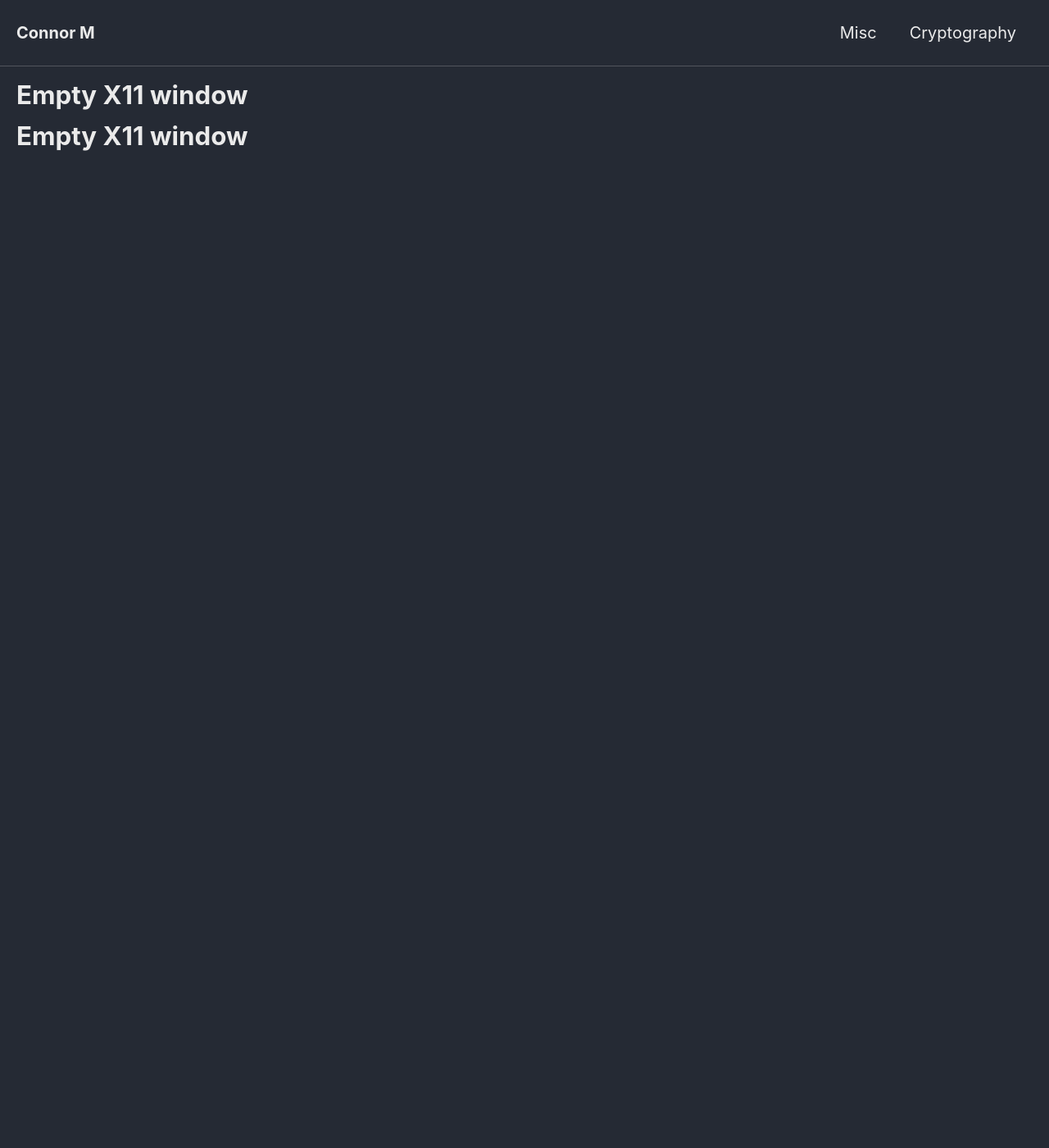
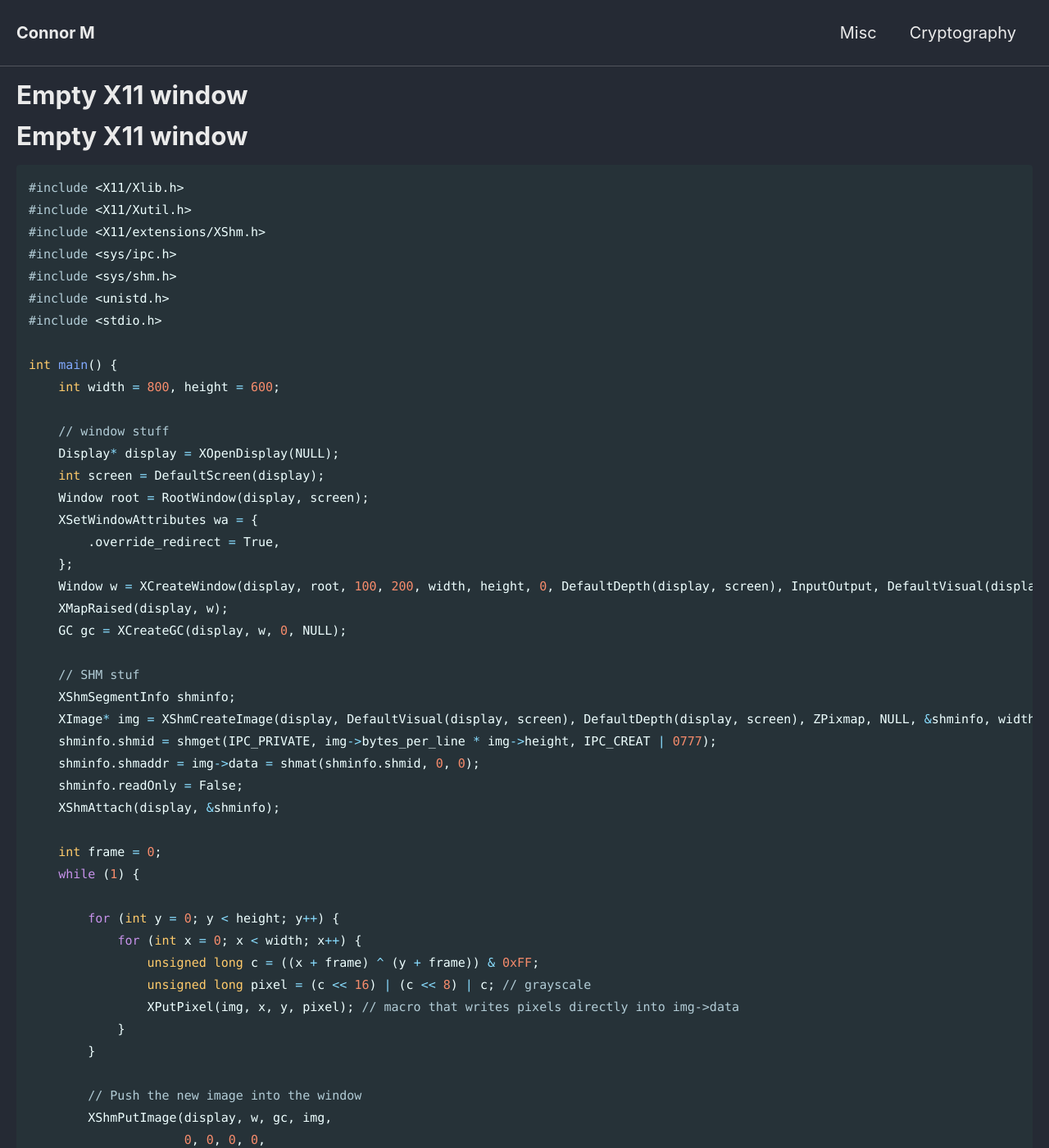
Before and after one commit to Connor-McCartney/Connor-McCartney.github.io, a Jekyll site: the page built from _pages/misc/fluid_simulation.md, in a window 1280 px wide and 1400 px high. Shown: the whole window at 82% size. Built offline with Jekyll 4.4.1, drawn with Linux system fonts in a browser that asks for light colours; cached includes are drawn as plain includes; our own code applies the rules of GitHub Pages for plain Markdown files; some of the changed text lies outside the part shown.

Commit message:
Update fluid_simulation.md

````diff
--- a/_pages/misc/fluid_simulation.md
+++ b/_pages/misc/fluid_simulation.md
@@ -1,3 +1,60 @@
 
 
 # Empty X11 window
+
+
+
+```c
+#include <X11/Xlib.h>
+#include <X11/Xutil.h>
+#include <X11/extensions/XShm.h>
+#include <sys/ipc.h>
+#include <sys/shm.h>
+#include <unistd.h>
+#include <stdio.h>
+
+int main() {
+    int width = 800, height = 600;
+
+    // window stuff
+    Display* display = XOpenDisplay(NULL);
+    int screen = DefaultScreen(display);
+    Window root = RootWindow(display, screen);
+    XSetWindowAttributes wa = {
+        .override_redirect = True,
+    };
+    Window w = XCreateWindow(display, root, 100, 200, width, height, 0, DefaultDepth(display, screen), InputOutput, DefaultVisual(display, screen), CWOverrideRedirect | CWBackPixel, &wa);
+    XMapRaised(display, w);
+    GC gc = XCreateGC(display, w, 0, NULL);
+
+    // SHM stuf
+    XShmSegmentInfo shminfo;
+    XImage* img = XShmCreateImage(display, DefaultVisual(display, screen), DefaultDepth(display, screen), ZPixmap, NULL, &shminfo, width, height);
+    shminfo.shmid = shmget(IPC_PRIVATE, img->bytes_per_line * img->height, IPC_CREAT | 0777);
+    shminfo.shmaddr = img->data = shmat(shminfo.shmid, 0, 0);
+    shminfo.readOnly = False;
+    XShmAttach(display, &shminfo);
+
+    int frame = 0;
+    while (1) {
+
+        for (int y = 0; y < height; y++) {
+            for (int x = 0; x < width; x++) {
+                unsigned long c = ((x + frame) ^ (y + frame)) & 0xFF;
+                unsigned long pixel = (c << 16) | (c << 8) | c; // grayscale
+                XPutPixel(img, x, y, pixel); // macro that writes pixels directly into img->data
+            }
+        }
+
+        // Push the new image into the window
+        XShmPutImage(display, w, gc, img,
+                     0, 0, 0, 0,
+                     width, height,
+                     False);
+        XSync(display, False);
+
+        frame = (frame + 1) & 0xFF;  // wrap to 0–255
+        usleep(16000); // ~60 FPS
+    }
+}
+```
````
